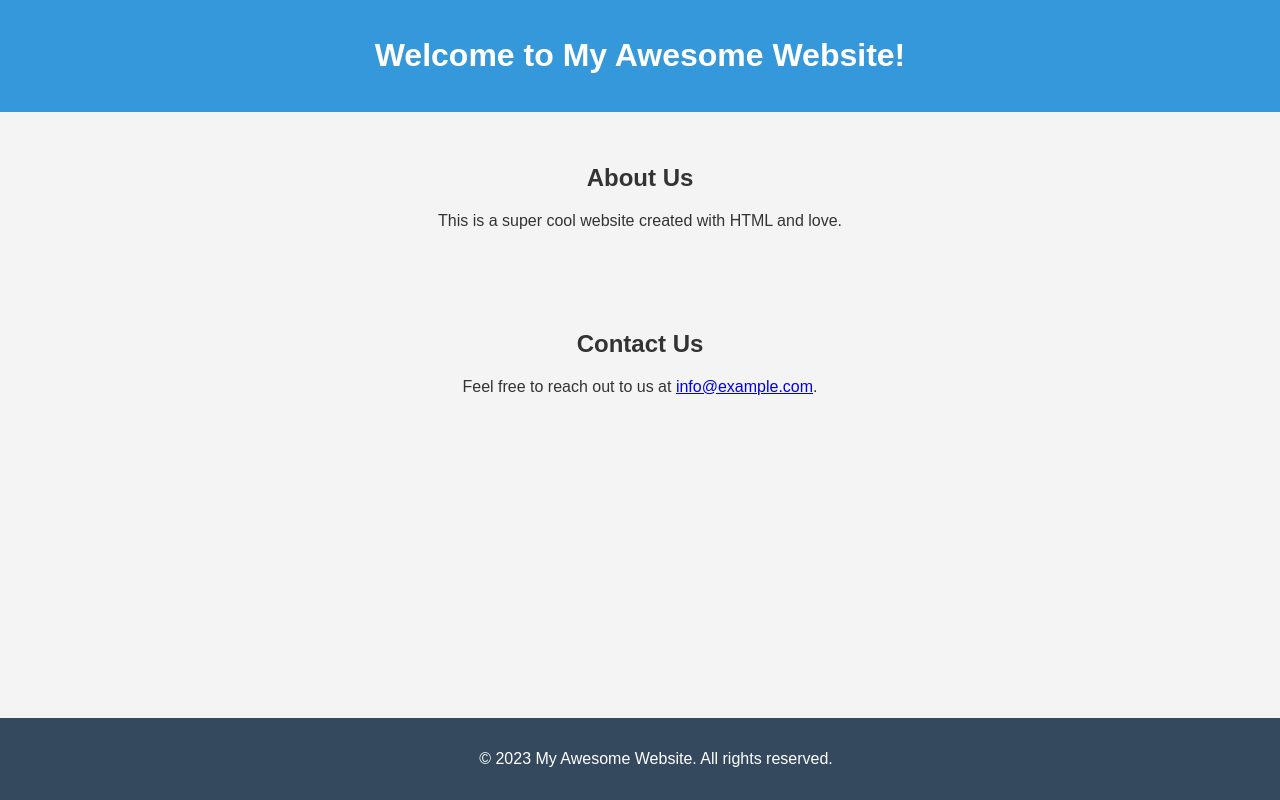
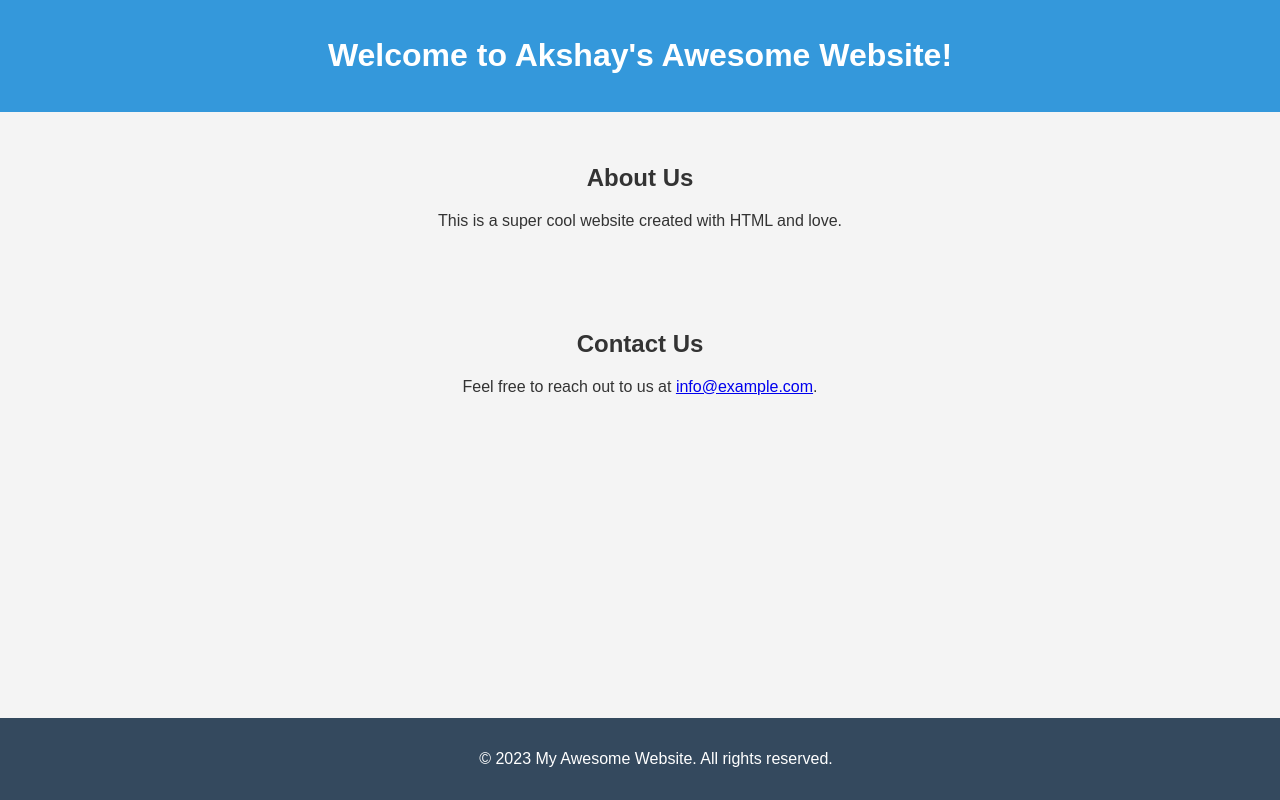
Before and after one commit to PythonOG/PythonOG.github.io, a plain HTML site: page index.html in a window 1280 px wide. Drawn offline with Linux system fonts and the light colour scheme.

Commit message:
name added

```diff
--- a/index.html
+++ b/index.html
@@ -3,7 +3,7 @@
 <head>
     <meta charset="UTF-8">
     <meta name="viewport" content="width=device-width, initial-scale=1.0">
-    <title>My Awesome Website</title>
+    <title>Akshay's Awesome Website</title>
     <style>
         body {
             font-family: 'Arial', sans-serif;
@@ -34,7 +34,7 @@
 <body>
 
     <header>
-        <h1>Welcome to My Awesome Website!</h1>
+        <h1>Welcome to Akshay's Awesome Website!</h1>
     </header>
 
     <section>
```
Also changed, not shown: t.txt (deleted).
